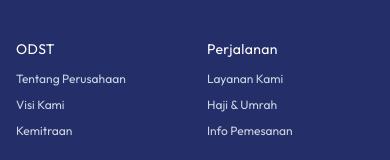
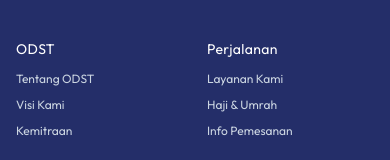
Before and after one commit to dimasalvarizk/ODST-Airlines, a React (Vite) app in the folder odstairlines-frontend/: page / in a window 390 px wide. Shown: the part 6698-6858 px from the top of the page. Built offline with nearby package versions, Linux system fonts and the light colour scheme; a web font is replaced by a local one.

Commit message:
feat: link About ODST navigation items to https://odst.id

```diff
--- a/odstairlines-frontend/src/components/layout/FooterSection.tsx
+++ b/odstairlines-frontend/src/components/layout/FooterSection.tsx
@@ -7,11 +7,18 @@ export const FooterSection: React.FC = () => {
   const { t } = useLanguage();
 
   const handleInternalNav = (e: React.MouseEvent, href: string) => {
+    if (href.startsWith('http')) {
+      return;
+    }
     e.preventDefault();
     if (window.location.hash) {
       window.history.replaceState(null, '', window.location.pathname + window.location.search);
     }
     const targetId = href.replace('#', '');
+    if (targetId === 'about') {
+      window.location.href = 'https://odst.id';
+      return;
+    }
     if (targetId === 'home') {
       window.scrollTo({ top: 0, behavior: 'smooth' });
       return;
@@ -75,6 +82,14 @@ export const FooterSection: React.FC = () => {
                 <ul className="space-y-2.5 sm:space-y-3 text-xs sm:text-sm text-slate-300 font-noto-arabic font-normal">
                   {t.footer.companyLinks.map((link) => (
                     <li key={link.label}>
+                      {link.href.startsWith('http') ? (
+                        <a
+                          href={link.href}
+                          className="hover:text-white transition-colors block text-start cursor-pointer font-noto-arabic"
+                        >
+                          {link.label}
+                        </a>
+                      ) : (
                         <button
                           type="button"
                           onClick={(e) => handleInternalNav(e, link.href)}
@@ -82,6 +97,7 @@ export const FooterSection: React.FC = () => {
                         >
                           {link.label}
                         </button>
+                      )}
                     </li>
                   ))}
                 </ul>
--- a/odstairlines-frontend/src/components/layout/Navbar.tsx
+++ b/odstairlines-frontend/src/components/layout/Navbar.tsx
@@ -70,13 +70,18 @@ export const Navbar: React.FC = () => {
 
   const navItems = [
     { label: t.nav.home, targetId: 'home' },
-    { label: t.nav.about, targetId: 'about' },
+    { label: t.nav.about, targetId: 'about', href: 'https://odst.id' },
     { label: t.nav.services, targetId: 'services' },
     { label: t.nav.booking, targetId: 'booking-info' },
     { label: t.nav.contact, targetId: 'contact' },
   ];
 
-  const handleNavClick = (e: React.MouseEvent, targetId: string) => {
+  const handleNavClick = (e: React.MouseEvent, targetId: string, href?: string) => {
+    if (href || targetId === 'about') {
+      window.location.href = href || 'https://odst.id';
+      return;
+    }
+
     e.preventDefault();
     setMobileMenuOpen(false);
 
@@ -128,6 +133,15 @@ export const Navbar: React.FC = () => {
         {/* 2. Desktop Navigation Links (Tepat di Tengah / Centered in the middle) */}
         <nav className="hidden lg:flex items-center justify-center gap-6 lg:gap-8 xl:gap-10 absolute left-1/2 -translate-x-1/2 font-noto-arabic pointer-events-auto">
           {navItems.map((item) => (
+            item.href ? (
+              <a
+                key={item.label}
+                href={item.href}
+                className="text-white hover:text-[#E87729] text-sm lg:text-[15px] font-medium tracking-wide transition-colors drop-shadow-sm whitespace-nowrap cursor-pointer font-noto-arabic"
+              >
+                {item.label}
+              </a>
+            ) : (
               <button
                 key={item.label}
                 onClick={(e) => handleNavClick(e, item.targetId)}
@@ -135,6 +149,7 @@ export const Navbar: React.FC = () => {
               >
                 {item.label}
               </button>
+            )
           ))}
         </nav>
 
@@ -214,6 +229,16 @@ export const Navbar: React.FC = () => {
         <div className="lg:hidden absolute top-full left-4 right-4 mt-2 z-50 bg-[#131B45]/98 backdrop-blur-2xl rounded-2xl p-6 border border-white/20 shadow-2xl animate-in slide-in-from-top-3 space-y-5 font-noto-arabic">
           <div className="flex flex-col space-y-3 font-noto-arabic text-start">
             {navItems.map((item) => (
+              item.href ? (
+                <a
+                  key={item.label}
+                  href={item.href}
+                  onClick={() => setMobileMenuOpen(false)}
+                  className="text-white text-base font-bold py-2.5 px-3 rounded-xl hover:bg-white/10 hover:text-[#E87729] transition-all font-noto-arabic text-start cursor-pointer block"
+                >
+                  {item.label}
+                </a>
+              ) : (
                 <button
                   key={item.label}
                   onClick={(e) => handleNavClick(e, item.targetId)}
@@ -221,6 +246,7 @@ export const Navbar: React.FC = () => {
                 >
                   {item.label}
                 </button>
+              )
             ))}
           </div>
 
--- a/odstairlines-frontend/src/data/translations.ts
+++ b/odstairlines-frontend/src/data/translations.ts
@@ -236,8 +236,8 @@ export const TRANSLATIONS: Record<Language, TranslationData> = {
       contactTitle: 'تواصل',
       rights: '© ODST AIRLINES INDONESIA — جميع الحقوق محفوظة.',
       companyLinks: [
-        { label: 'عن الشركة', href: 'about' },
-        { label: 'رؤيتنا', href: 'home' },
+        { label: 'عن أوديست', href: 'https://odst.id' },
+        { label: 'رؤيتنا', href: 'about' },
         { label: 'الشراكة', href: 'partnership' },
       ],
       journeyLinks: [
@@ -373,8 +373,8 @@ export const TRANSLATIONS: Record<Language, TranslationData> = {
       contactTitle: 'Connect',
       rights: '© ODST AIRLINES INDONESIA — All Rights Reserved.',
       companyLinks: [
-        { label: 'About Company', href: 'about' },
-        { label: 'Our Vision', href: 'home' },
+        { label: 'About ODST', href: 'https://odst.id' },
+        { label: 'Our Vision', href: 'about' },
         { label: 'Partnership', href: 'partnership' },
       ],
       journeyLinks: [
@@ -510,8 +510,8 @@ export const TRANSLATIONS: Record<Language, TranslationData> = {
       contactTitle: 'Kontak',
       rights: '© ODST AIRLINES INDONESIA — Hak Cipta Dilindungi.',
       companyLinks: [
-        { label: 'Tentang Perusahaan', href: 'about' },
-        { label: 'Visi Kami', href: 'home' },
+        { label: 'Tentang ODST', href: 'https://odst.id' },
+        { label: 'Visi Kami', href: 'about' },
         { label: 'Kemitraan', href: 'partnership' },
       ],
       journeyLinks: [
```
Lines whose indentation alone changed are shown as unchanged.
